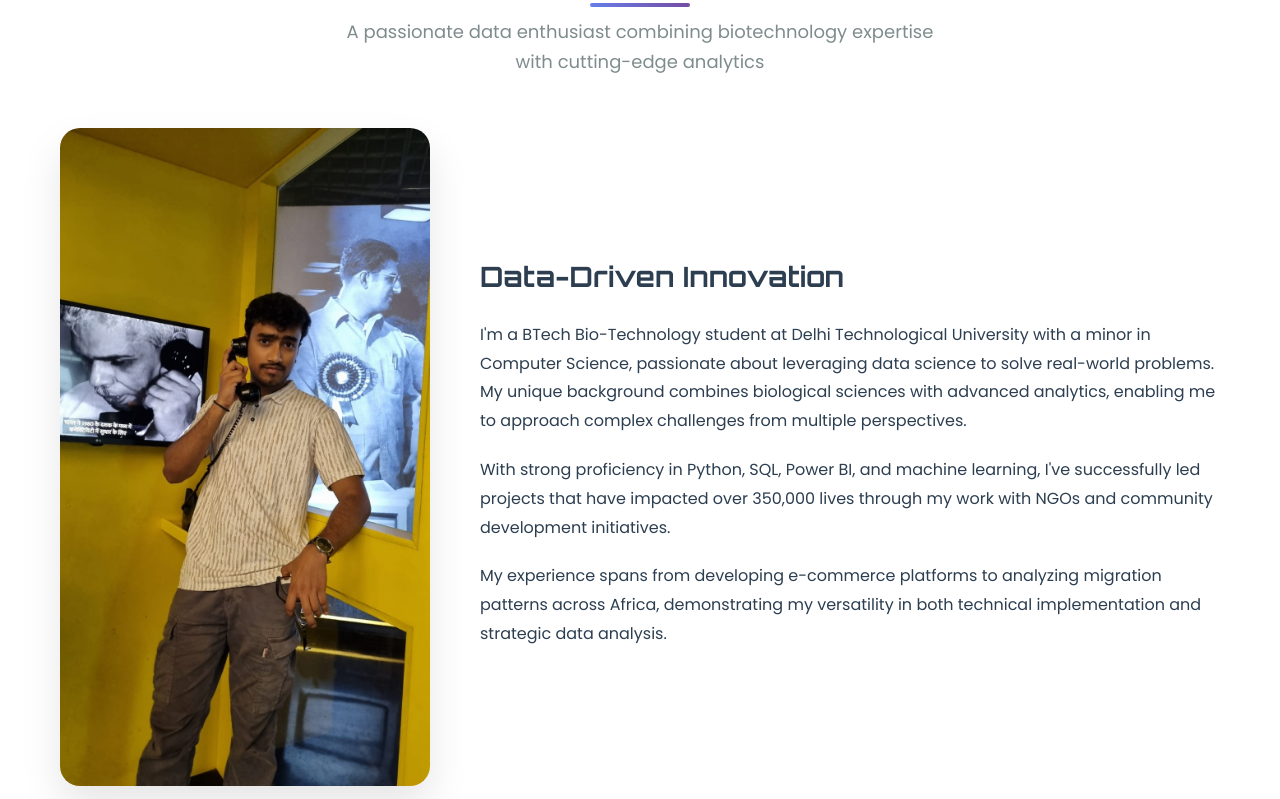
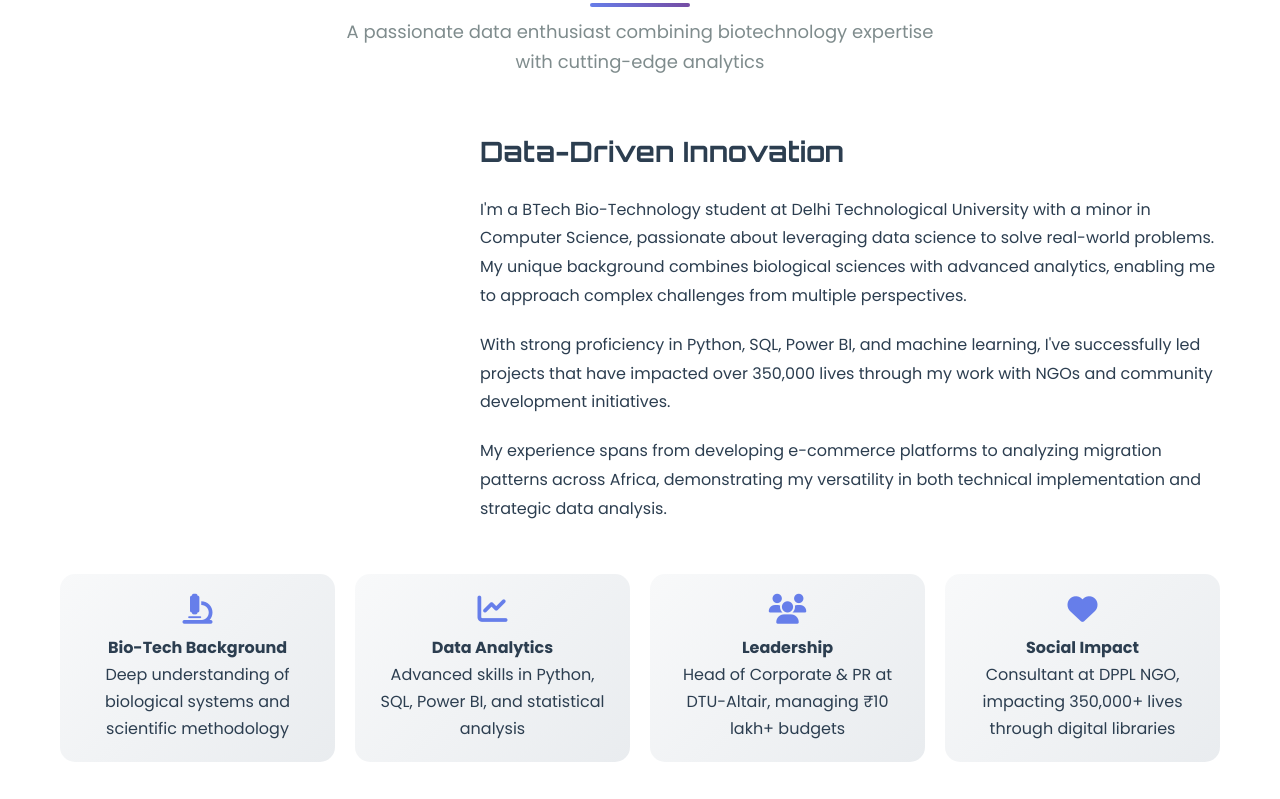
Before and after one commit to Amazing-coder1203/SK-Devane-Portfolio, a plain HTML site: page index.html in a window 1280 px wide. Shown: the part 981-1780 px from the top of the page. Drawn offline with Linux system fonts and the light colour scheme.

Commit message:
Update index.html

```diff
--- a/index.html
+++ b/index.html
@@ -954,7 +954,7 @@
             </p>
             <div class="about-grid">
                 <div class="about-image">
-                    <img src="photo.jpg" alt="Shivkumar Devane Working">
+<!--                     <img src="photo.jpg" alt="Shivkumar Devane Working"> -->
                 </div>
                 <div class="about-content">
                     <h3>Data-Driven Innovation</h3>
```
